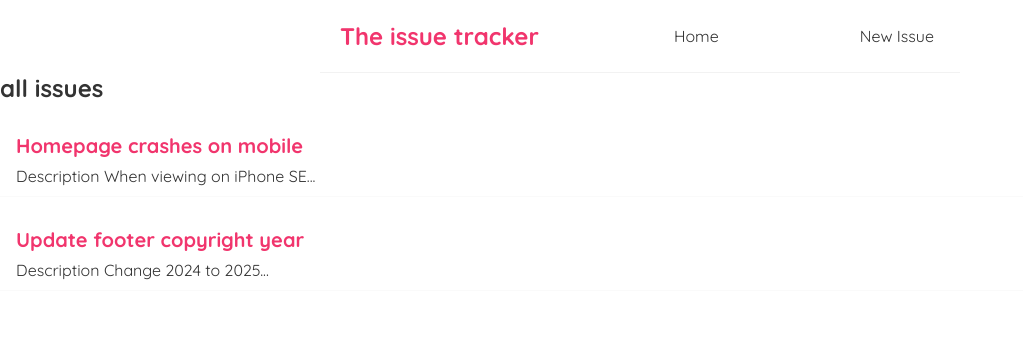
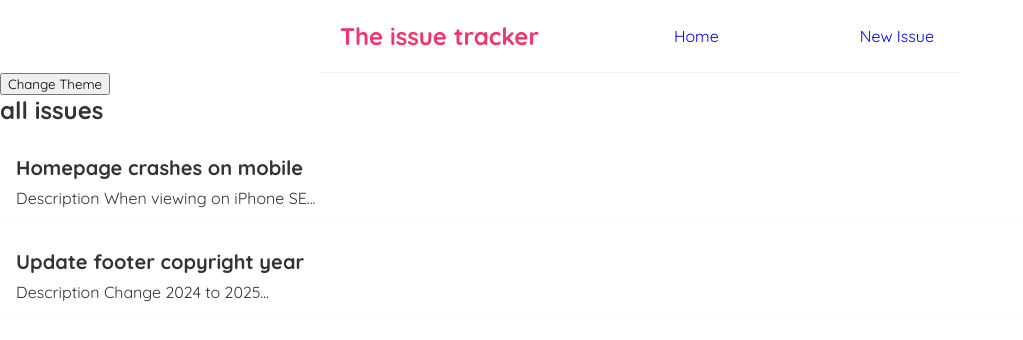
Before and after one commit to villiger9/issue-tracker-react, a React (Vite) app: page / in a window 1280 px wide. Shown: the top 340 px of the page, without its empty margins (0-1023 px from the left). Built offline with nearby package versions, Linux system fonts and the light colour scheme; data requests are answered from the project's data file.

Commit message:
adding context

```diff
--- a/src/App.jsx
+++ b/src/App.jsx
@@ -10,6 +10,7 @@ import {
 } from "react-router-dom";
 import RootLayout from "./layouts/RootLayout";
 import NotFound from "./NotFound";
+import { ThemeProvider } from "./contexts/ThemeContext";
 
 const router = createBrowserRouter(
   createRoutesFromElements(
@@ -22,12 +23,16 @@ const router = createBrowserRouter(
       ></Route>
       <Route path="issues/:id" element={<IssueDetails />}></Route>
       <Route path="*" element={<NotFound />}></Route>
-    </Route>
-  )
+    </Route>,
+  ),
 );
 
 function App() {
-  return <RouterProvider router={router} />;
+  return (
+    <ThemeProvider>
+      <RouterProvider router={router} />
+    </ThemeProvider>
+  );
 }
 
 export default App;
--- a/src/IssueList.jsx
+++ b/src/IssueList.jsx
@@ -1,12 +1,19 @@
 import { Link } from "react-router-dom";
+import { ThemeContext } from "../src/contexts/ThemeContext"; // Import the 'Station'
+import { useContext } from "react";
 
 const IssueList = ({ issues, title }) => {
+  const theme = useContext(ThemeContext);
   return (
-    <div className="issue-list">
+    <div
+      className="issue-list"
+      style={{ background: theme.background, color: theme.color }}
+    >
+      <button onClick={theme.toggle}>Change Theme</button>
       <h2>{title}</h2>
       {issues.map((issue) => (
         <div className="issue-preview" key={issue.id}>
-          <Link to={`/issues/${issue.id}`}>
+          <Link to={`/issues/${issue.id}`} style={{ color: theme.color }}>
             <h2>{issue.title}</h2>
             <p>Description {issue.description}</p>
           </Link>
--- /dev/null
+++ b/src/contexts/ThemeContext.jsx
@@ -0,0 +1,17 @@
+import { createContext, useState } from "react";
+
+export const ThemeContext = createContext();
+
+export const ThemeProvider = ({ children }) => {
+  const [isDark, setIsDark] = useState(false);
+
+  const theme = {
+    background: isDark ? "#333" : "#FFF",
+    color: isDark ? "#FFF" : "#333",
+    toggle: () => setIsDark(!isDark),
+  };
+
+  return (
+    <ThemeContext.Provider value={theme}>{children}</ThemeContext.Provider>
+  );
+};
--- a/src/index.css
+++ b/src/index.css
@@ -4,7 +4,7 @@
 * {
   margin: 0;
   font-family: "Quicksand";
-  color: #333;
+  /* color: #333; */
 }
 .navbar {
   padding: 20px;
@@ -41,11 +41,11 @@
   border-bottom: 1px solid #fafafa;
 }
 .issue-preview:hover {
-  box-shadow: 1px 3px 5px rgba(0, 0, 0, 0.1);
+  box-shadow: 1px 3px 5px rgba(0, 0, 0, 0.3);
 }
 .issue-preview h2 {
   font-size: 20px;
-  color: #f1356d;
+  /* color: #f1356d; */
   margin-bottom: 8px;
 }
 .issue-preview a {
```
